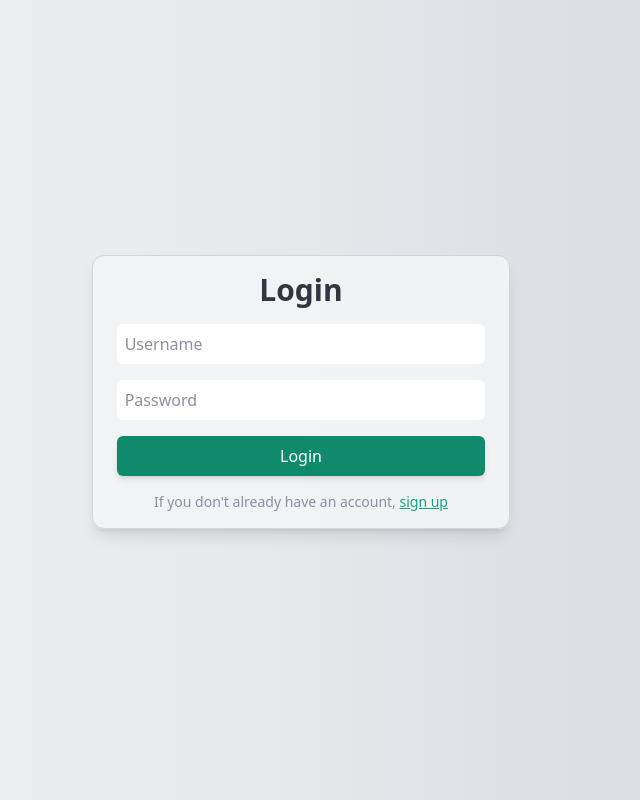
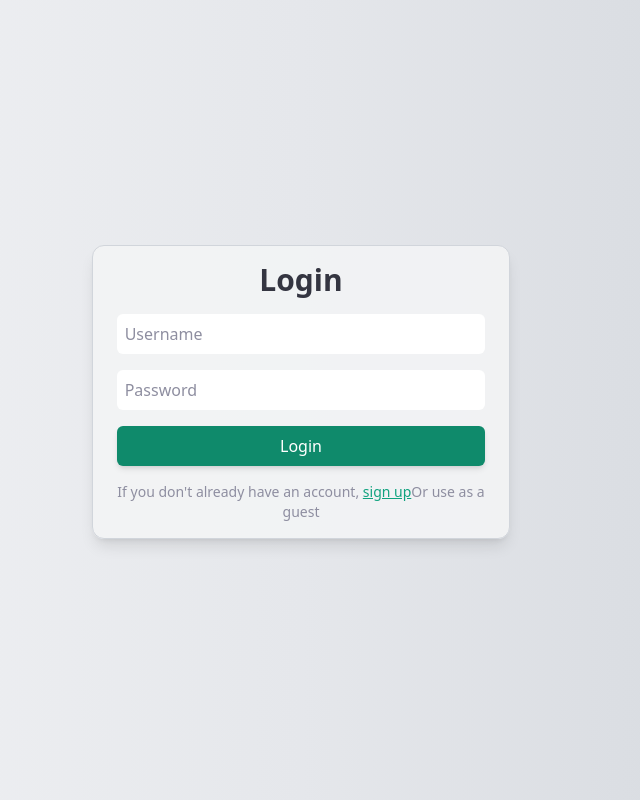
Before and after one commit to AidanGuarniere/myChat, a Next.js app: page /auth/login in a window 1280 px wide. Shown: the whole page, without its empty margins (339-979 px from the left). Built offline with nearby package versions, Linux system fonts and the light colour scheme; no server answers.

Commit message:
comments

```diff
--- a/pages/auth/[authAction].js
+++ b/pages/auth/[authAction].js
@@ -20,7 +20,6 @@ const AuthForm = () => {
 
   const handleSubmit = (event) => {
     event.preventDefault();
-
     if (isLogin) {
       handleLogin(username, password, openAIAPIKey);
     } else {
@@ -221,6 +220,7 @@ const AuthForm = () => {
               </span>
             </>
           )}
+          <span>Or use as a guest</span>
         </div>
       </form>
     </div>
```
